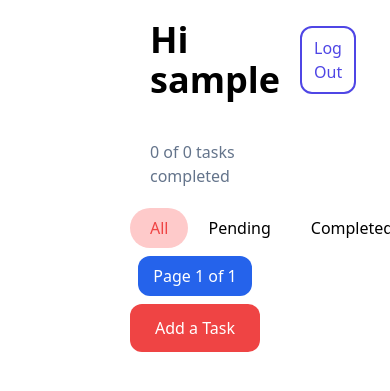
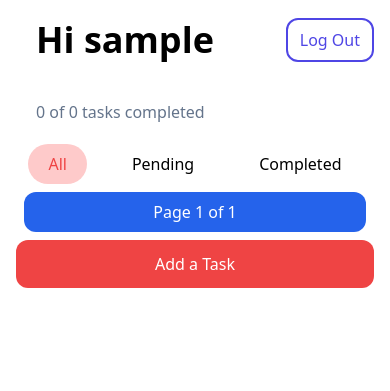
Before and after one commit to Aravind-Kannan/WD-202-Milestones, a Django app: page /all-tasks/ in a window 390 px wide. Shown: the top 391 px of the page. Run offline with Django 4.2, Linux system fonts and the light colour scheme; the visitor is signed in with stand-in values (Sample User, id 1); data that the repository does not hold is empty; some libraries are stand-ins or nearby versions.

Commit message:
small effort for responsive design

```diff
--- a/templates/base.html
+++ b/templates/base.html
@@ -11,8 +11,8 @@
         <script src="https://cdn.tailwindcss.com"></script>
     </head>
     <body>
-        <div class="grid grid-cols-3">
-            <div class="col-start-2">
+        <div class="mx-4 lg:grid lg:grid-cols-3">
+            <div class="lg:col-start-2">
                 {% block content %}
                 {% endblock %}
             </div>
```
